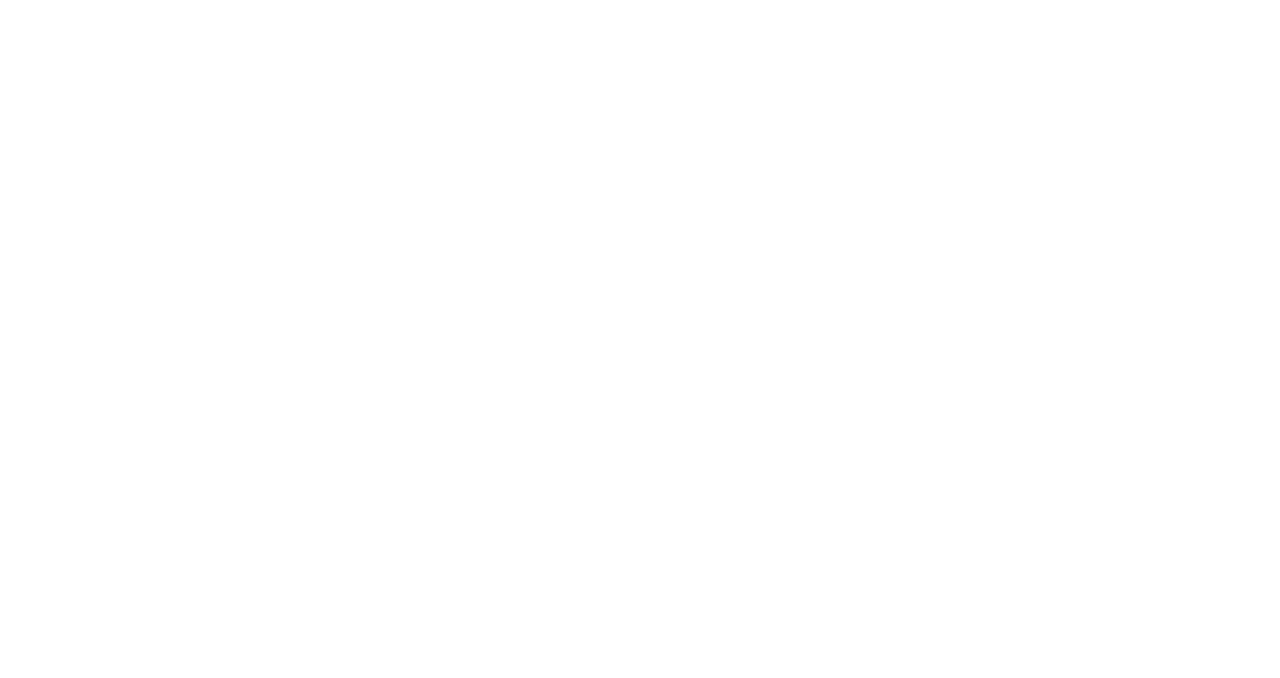
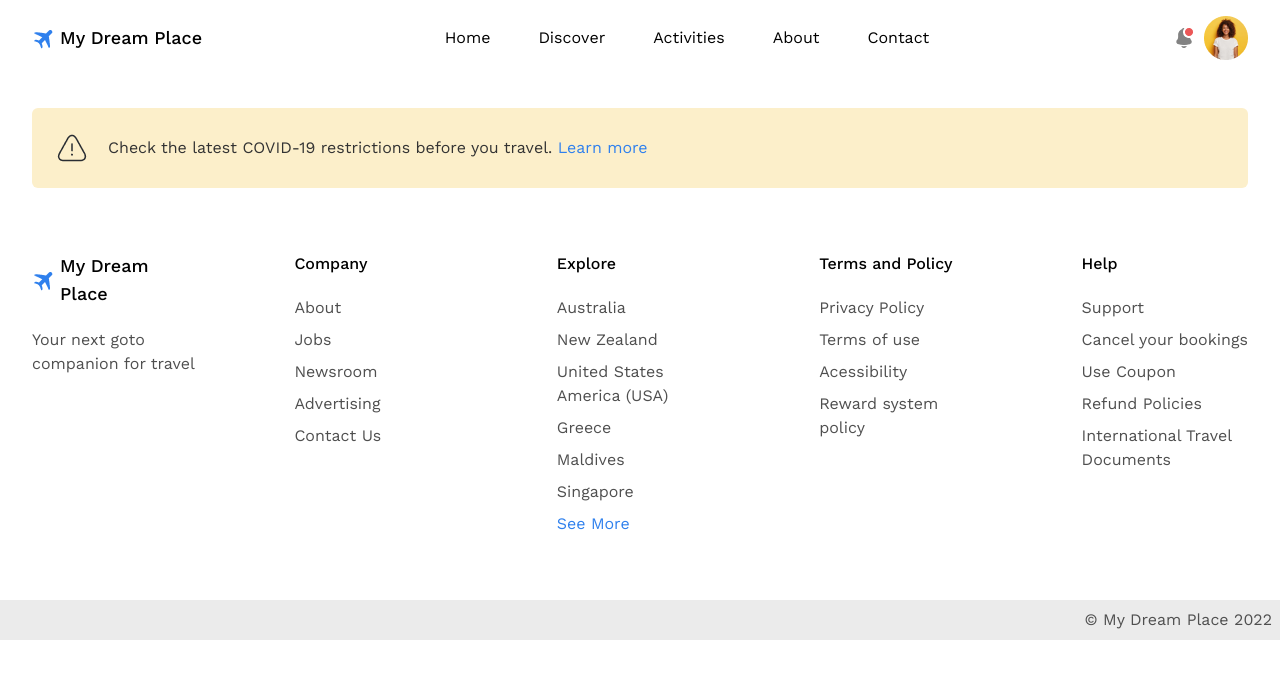
Before and after one commit to AmrMustafa13/algoriza-internship-163, a Vue app: page /my-trips in a window 1280 px wide. Before the commit this address had no page. Shown: the top 678 px of the page. Built offline with nearby package versions, Linux system fonts and the light colour scheme; sample sign-in values are in the browser's storage.

Commit message:
add views skelton

```diff
--- a/src/router/index.js
+++ b/src/router/index.js
@@ -4,6 +4,8 @@
 import LoginView from "../views/LoginView.vue";
 import SearchView from "../views/Search/SearchView.vue";
 import CheckoutView from "../views/Checkout/CheckoutView.vue";
+import HotelDetails from "../views/HotelDetails/HotelDetails.vue";
+import MyTripsView from "../views/MyTripsView.vue";
 
 const router = createRouter({
   history: createWebHistory(import.meta.env.BASE_URL),
@@ -45,6 +47,22 @@
         requiresAuth: true,
       },
     },
+    {
+      path: "/hotel/:id",
+      name: "hotel",
+      component: HotelDetails,
+      meta: {
+        requiresAuth: true,
+      },
+    },
+    {
+      path: "/my-trips",
+      name: "my-trips",
+      component: MyTripsView,
+      meta: {
+        requiresAuth: true,
+      },
+    },
   ],
 });
 
--- /dev/null
+++ b/src/views/HotelDetails/HotelDetails.vue
@@ -0,0 +1,5 @@
+<template>
+  <div>Hotel details</div>
+</template>
+
+<script setup></script>
--- /dev/null
+++ b/src/views/MyTripsView.vue
@@ -0,0 +1,15 @@
+<template>
+  <div class="container">
+    <Navbar />
+    <CovidStatus />
+    <Footer />
+  </div>
+  <CopyRights />
+</template>
+
+<script setup>
+import Navbar from "../components/Navbar.vue";
+import CovidStatus from "../components/CovidStatus.vue";
+import Footer from "../components/Footer.vue";
+import CopyRights from "../components/CopyRights.vue";
+</script>
```
